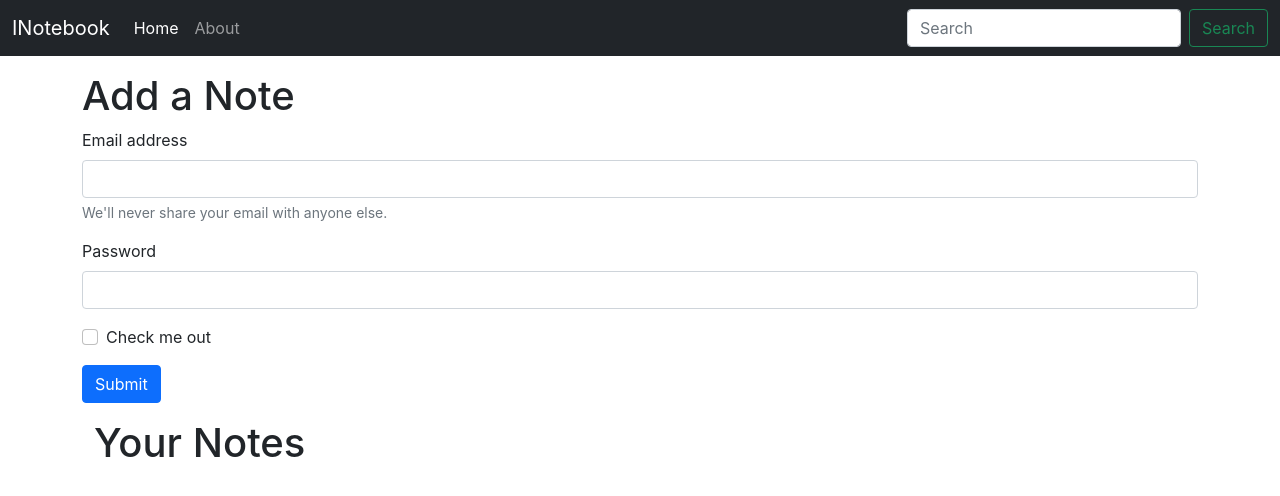
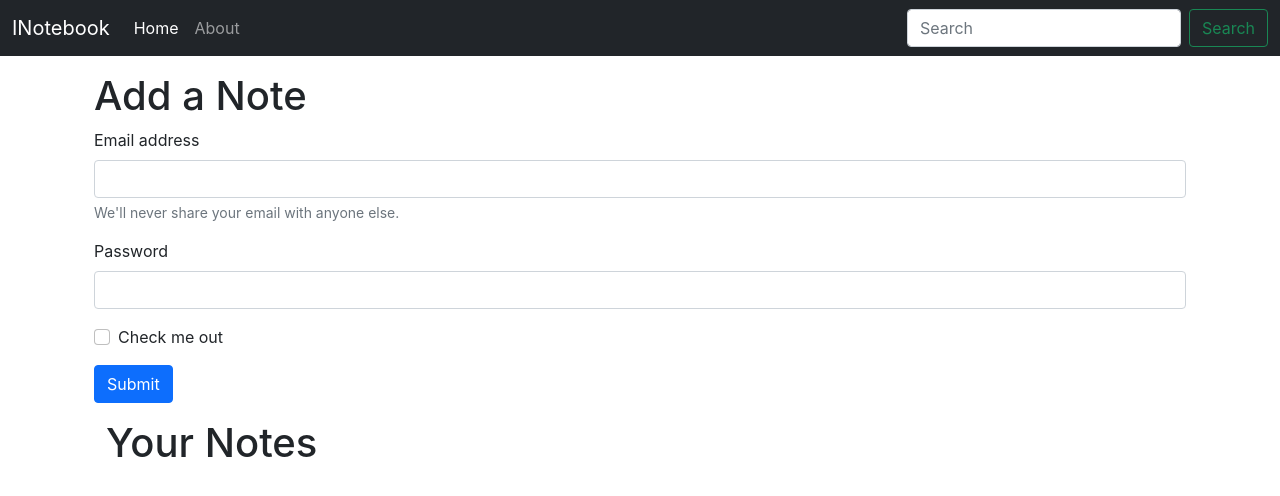
Before and after one commit to imbeshat/iNotebook, a React (Create React App) app: page / in a window 1280 px wide. Shown: the top 496 px of the page. Built offline with nearby package versions, Linux system fonts and the light colour scheme.

Commit message:
Modified File

```diff
--- a/src/App.js
+++ b/src/App.js
@@ -3,18 +3,23 @@ import { BrowserRouter as Router, Routes, Route } from 'react-router-dom';
 import Navbar from './components/Navbar';
 import { Home } from './components/Home';
 import { About } from './components/About';
+import NoteState from './context/notes/NoteState';
 
 function App() {
 	return (
 		<>
+			<NoteState>
 				<Router>
 					<Navbar />
+					<div className='container'>
 						<Routes>
 							<Route path='/' exact element={<Home />} />
 							<Route path='/about' exact element={<About />} />
 							{/* <Route path='/second' exact element={<Second />} /> */}
 						</Routes>
+					</div>
 				</Router>
+			</NoteState>
 		</>
 	);
 }
```
Lines whose indentation alone changed are shown as unchanged.
